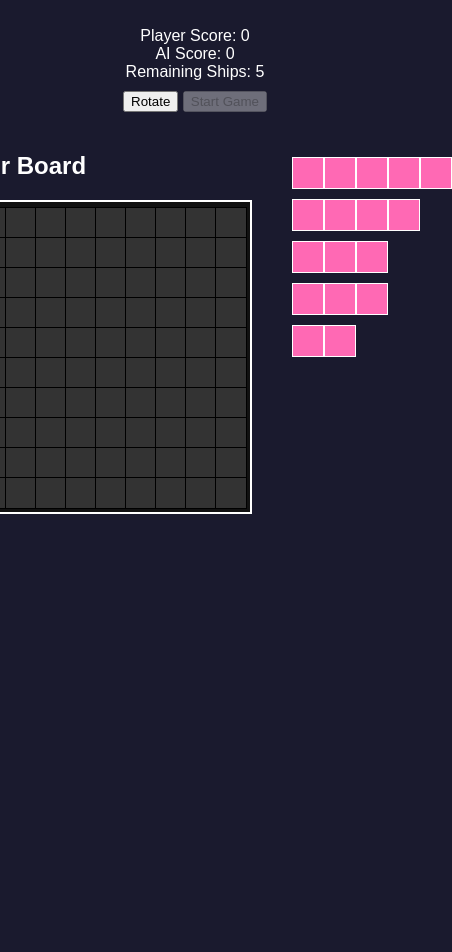
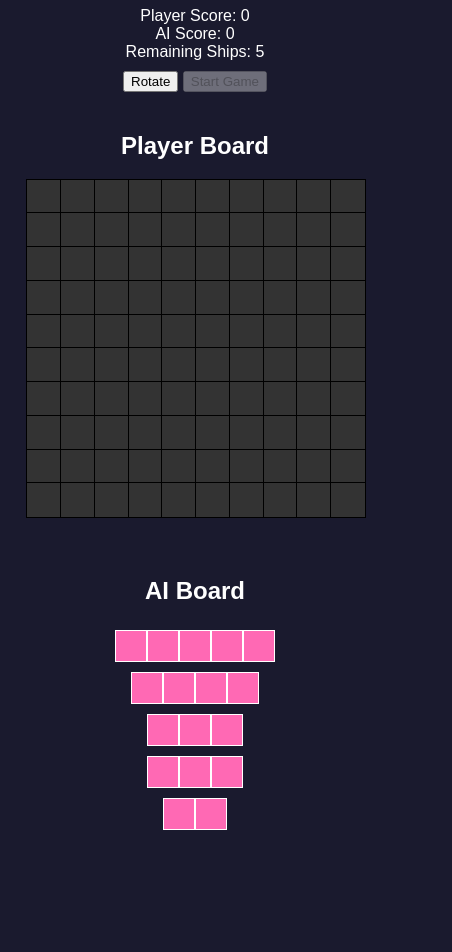
Before and after one commit to rudyoactiv/odin-project, a website built with webpack: page JSpath/Battleship/src/index.html in a window 390 px wide. Shown: the part 93-1045 px from the top of the page, 452 px wide, since content can reach past the window. Before the commit the page ends 844 px from the top, so only its background shows below. Built offline with nearby package versions, Linux system fonts and the light colour scheme.

Commit message:
battleship responsive wip

```diff
--- a/JSpath/Battleship/src/index.html
+++ b/JSpath/Battleship/src/index.html
@@ -16,14 +16,16 @@
 </div>
 
 <div class="boards">
-  <div>
+  <div class="board-container">
     <h2>Player Board</h2>
     <div class="board" id="player-board"></div>
   </div>
 
-  <div class="ship-selector" id="ship-selector"></div>
+  <div class="ship-selector" id="ship-selector">
+    <h2>AI Board</h2>
+  </div>
 
-  <div id="ai-board-container" style="display: none;">
+  <div class="board-container" id="ai-board-container" style="display: none;">
     <h2>AI Board</h2>
     <div class="board" id="ai-board"></div>
   </div>
--- a/JSpath/Battleship/src/index.js
+++ b/JSpath/Battleship/src/index.js
@@ -40,6 +40,7 @@ function createBoard(board, isAI = false) {
 }
 
 function renderShips() {
+  shipSelector.style.display = 'flex';
   ships.forEach(length => {
     const ship = document.createElement('div');
     ship.classList.add('ship', 'horizontal');
@@ -75,6 +76,7 @@ rotateBtn.addEventListener('click', () => {
 
 startGameBtn.addEventListener('click', () => {
   if (startGameBtn.textContent === 'Start Game') {
+    shipSelector.style.display = 'none';
     aiBoardContainer.style.display = 'block';
     startGameBtn.textContent = 'Restart Game';
   } else {
--- a/JSpath/Battleship/src/style.css
+++ b/JSpath/Battleship/src/style.css
@@ -1,4 +1,18 @@
+html,
 body {
+    height: 100%;
+    width: 100%;
+    margin: 0;
+    padding: 0;
+    background: #1a1a2e;
+    color: #fff;
+    font-family: sans-serif;
+    display: flex;
+    flex-direction: column;
+    align-items: center;
+}
+
+/* body {
     font-family: sans-serif;
     background: #1a1a2e;
     color: #fff;
@@ -7,22 +21,37 @@ body {
     align-items: center;
     margin: 0;
     padding: 20px;
-}
+} */
 
 .boards {
     display: flex;
     gap: 40px;
     margin-top: 20px;
+    width: 100%;
+    flex: auto;
+    display: flex;
+    align-items: center;
+    justify-content: center;
+}
+
+.boards>div {
+    flex: 1;
+}
+
+.boards h2 {
+    text-align: center;
+}
+
+.board-container {
+    height: 100%;
 }
 
 .board {
     display: grid;
     grid-template-columns: repeat(10, 30px);
     grid-template-rows: repeat(10, 30px);
-    gap: 0px;
-    background: #111;
-    padding: 5px;
-    border: 2px solid #fff;
+    align-items: center;
+    justify-content: center;
 }
 
 .cell {
@@ -50,9 +79,10 @@ body {
 }
 
 .ship-selector {
+    height: 100%;
     display: flex;
     flex-direction: column;
-    margin-top: 20px;
+    flex: 1;
 }
 
 .ship-selector.vertical {
@@ -65,6 +95,7 @@ body {
     cursor: grab;
     width: fit-content;
     height: fit-content;
+    align-self: center;
 }
 
 .ship.horizontal {
@@ -93,5 +124,28 @@ button {
 }
 
 .cell.preview {
-  background-color: rgba(255, 255, 255, 0.3);
+    background-color: rgba(255, 255, 255, 0.3);
 }
+
+
+@media screen and (max-width: 750px) {
+
+    .boards {
+        flex-direction: column;
+        align-items: center;
+    }
+
+    .board {
+        grid-template-columns: repeat(10, 4vh);
+        grid-template-rows: repeat(10, 4vh);
+    }
+
+    .cell {
+        width: 4vh;
+        height: 4vh;
+    }
+
+    .ship-selector {
+        min-height: 50vh;
+    }
+}
```
